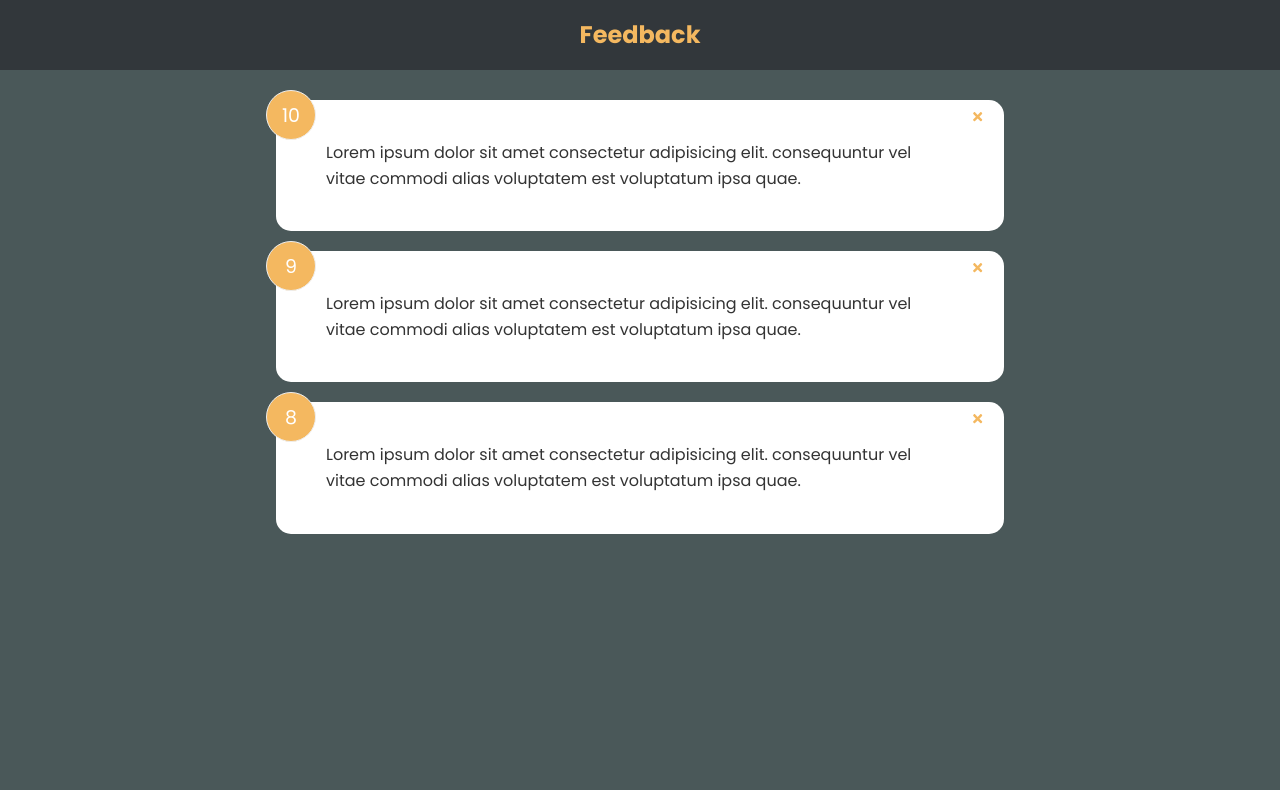
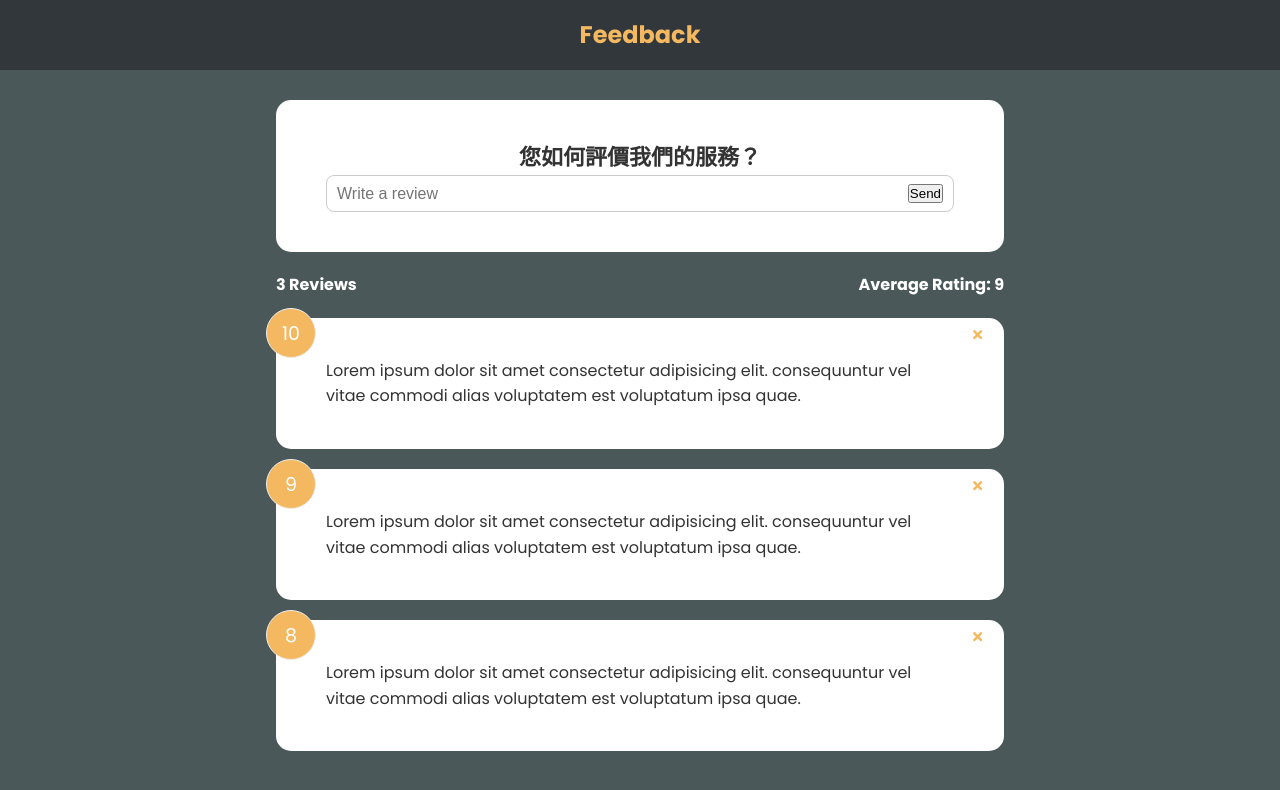
Before and after one commit to hff2/feedback, a React (Create React App) app: page / in a window 1280 px wide. Shown: the top 790 px of the page. Built offline with nearby package versions, Linux system fonts and the light colour scheme.

Commit message:
feat: add feedbackform input and button component

```diff
--- a/src/App.js
+++ b/src/App.js
@@ -1,6 +1,8 @@
 import './App.css';
 import FeedbackList from './components/FeedbackList';
 import FeedbackData from './data/FeedbackData';
+import FeedbackState from './components/FeedbackState';
+import FeedbackForm from './components/FeedbackForm';
 import Header from './components/Header';
 
 import { useState } from 'react';
@@ -18,6 +20,8 @@
     <>
       <Header />
       <div className="container">
+        <FeedbackForm />
+        <FeedbackState feedback={feedback} />
         <FeedbackList feedback={feedback} handleDelete={deleteFeedback} />
       </div>
     </>
--- /dev/null
+++ b/src/components/FeedbackForm.jsx
@@ -0,0 +1,24 @@
+import { useState,useEffect } from "react";
+import Card from "./shared/Card"
+
+function FeedbackForm() {
+    const [text,setText] = useState('')
+
+    const handleTextChange = (e) =>{
+        setText(e.target.value)
+    }
+
+    return (
+        <Card>
+            <form>
+                <h2>您如何評價我們的服務？</h2>
+                {/* @todo - 分數選項 */}
+                <div className="input-group">
+                    <input type="text" placeholder="Write a review" onChange={handleTextChange} value={text}/>
+                    <button type="submit">Send</button>
+                </div>
+            </form>
+        </Card>
+    )}
+
+export default FeedbackForm;
--- a/src/components/FeedbackState.jsx
+++ b/src/components/FeedbackState.jsx
@@ -1,4 +1,5 @@
 import React from 'react';
+import PropTypes from 'prop-types';
 
 function FeedbackState({feedback}) {
     let average = feedback.reduce((acc,cur) => {
```
